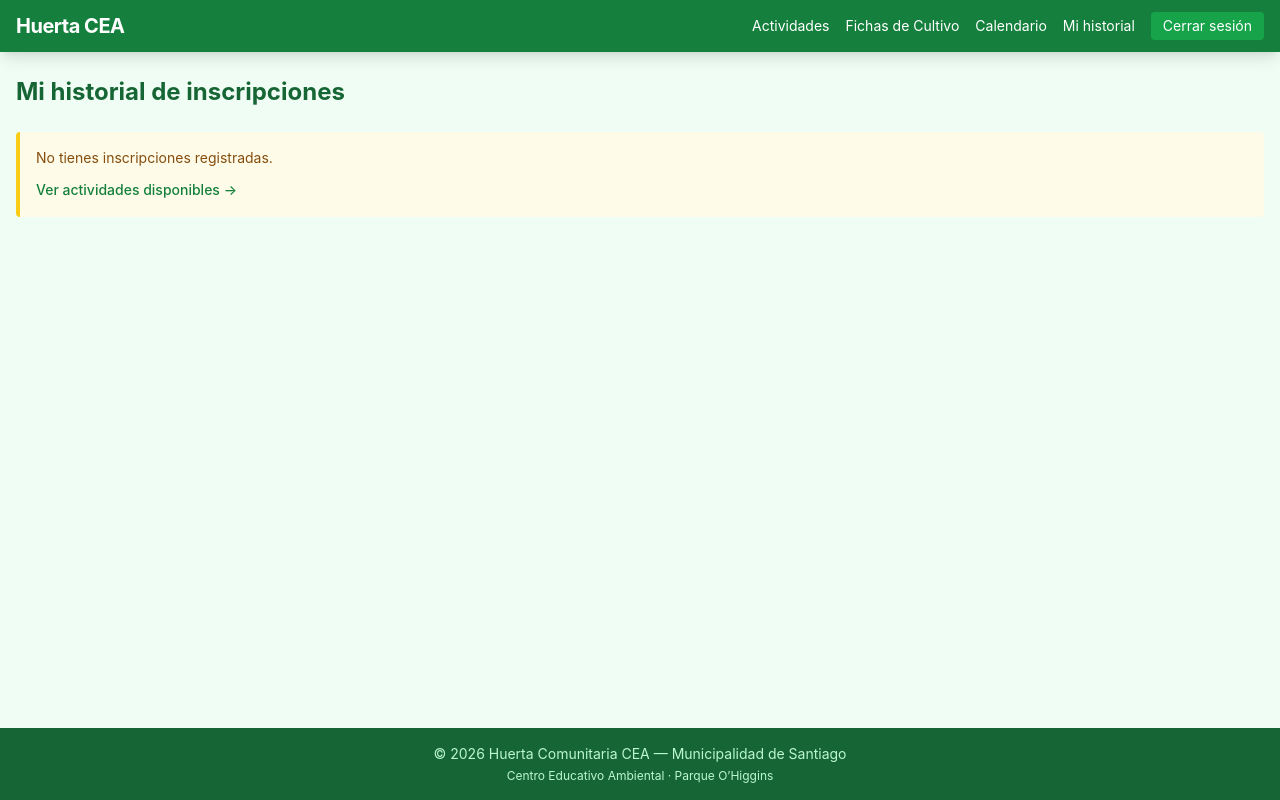
After one commit to josemorahj/huerta-cea, a Django app: page /activities/mi-historial/ in a window 1280 px wide. The commit adds this page. Run offline with Django 5.2, Linux system fonts and the light colour scheme; the visitor is signed in with stand-in values (Sample User, id 1); data that the repository does not hold is empty; some libraries are stand-ins or nearby versions.

Commit message:
feat: add historial inscripciones para voluntario HU-I4

```diff
--- a/activities/urls.py
+++ b/activities/urls.py
@@ -6,4 +6,5 @@ app_name = 'activities'
 urlpatterns = [
     path('', views.list_view, name='list'),
     path('inscribirse/<int:actividad_id>/', views.inscribirse_view, name='inscribirse'),
+    path('mi-historial/', views.historial_view, name='historial'),
 ]
--- a/activities/views.py
+++ b/activities/views.py
@@ -61,3 +61,16 @@ def inscribirse_view(request, actividad_id):
             )
 
     return redirect('activities:list')
+
+
+@login_required
+def historial_view(request):
+    """
+    Muestra el historial de inscripciones del voluntario autenticado.
+    Incluye nombre de la actividad, fecha, estado de inscripción y asistencia.
+    """
+    inscripciones = Inscripcion.objects.filter(
+        voluntario=request.user,
+    ).select_related('actividad').order_by('-actividad__fecha', '-actividad__hora')
+
+    return render(request, 'activities/historial.html', {'inscripciones': inscripciones})
--- /dev/null
+++ b/templates/activities/historial.html
@@ -0,0 +1,51 @@
+{% extends "base.html" %}
+{% block title %}Mi historial - Huerta CEA{% endblock %}
+{% block content %}
+<h1 class="text-2xl font-bold text-green-800 mb-6">Mi historial de inscripciones</h1>
+
+{% if inscripciones %}
+<div class="overflow-x-auto bg-white rounded-xl shadow-sm border border-gray-200">
+    <table class="min-w-full text-sm">
+        <thead class="bg-green-700 text-white">
+            <tr>
+                <th class="text-left px-4 py-3 font-semibold">Actividad</th>
+                <th class="text-left px-4 py-3 font-semibold">Fecha</th>
+                <th class="text-left px-4 py-3 font-semibold">Estado inscripción</th>
+                <th class="text-center px-4 py-3 font-semibold">Asistió</th>
+            </tr>
+        </thead>
+        <tbody class="divide-y divide-gray-200">
+            {% for inscripcion in inscripciones %}
+            <tr class="hover:bg-green-50 transition">
+                <td class="px-4 py-3 font-medium text-gray-800">{{ inscripcion.actividad.titulo }}</td>
+                <td class="px-4 py-3 text-gray-600">{{ inscripcion.actividad.fecha|date:"l d/m/Y" }} — {{ inscripcion.actividad.hora|time:"H:i" }}</td>
+                <td class="px-4 py-3">
+                    <span class="inline-block px-2 py-1 rounded text-xs font-semibold
+                        {% if inscripcion.estado == "CONFIRMADA" %}bg-green-100 text-green-800
+                        {% elif inscripcion.estado == "EN_ESPERA" %}bg-yellow-100 text-yellow-800
+                        {% elif inscripcion.estado == "CANCELADA" %}bg-red-100 text-red-800
+                        {% endif %}">
+                        {{ inscripcion.get_estado_display }}
+                    </span>
+                </td>
+                <td class="px-4 py-3 text-center">
+                    {% if inscripcion.asistio %}
+                    <span class="text-green-600 font-medium text-xs">Sí</span>
+                    {% else %}
+                    <span class="text-gray-400 font-medium text-xs">No</span>
+                    {% endif %}
+                </td>
+            </tr>
+            {% endfor %}
+        </tbody>
+    </table>
+</div>
+{% else %}
+<div class="bg-yellow-50 border-l-4 border-yellow-400 p-4 rounded">
+    <p class="text-yellow-800 text-sm">No tienes inscripciones registradas.</p>
+    <a href="{% url 'activities:list' %}" class="inline-block mt-3 text-sm text-green-700 hover:text-green-600 font-medium">
+        Ver actividades disponibles &rarr;
+    </a>
+</div>
+{% endif %}
+{% endblock %}
--- a/templates/base.html
+++ b/templates/base.html
@@ -32,6 +32,7 @@
                     {% endif %}
                     <li><a href="{% url 'crops:fichas_list' %}" class="hover:text-green-200 transition">Fichas de Cultivo</a></li>
                     <li><a href="{% url 'crops:calendario' %}" class="hover:text-green-200 transition">Calendario</a></li>
+                    <li><a href="{% url 'activities:historial' %}" class="hover:text-green-200 transition">Mi historial</a></li>
                     <li>
                         <form method="post" action="{% url 'accounts:logout' %}" class="inline">
                             {% csrf_token %}
```
